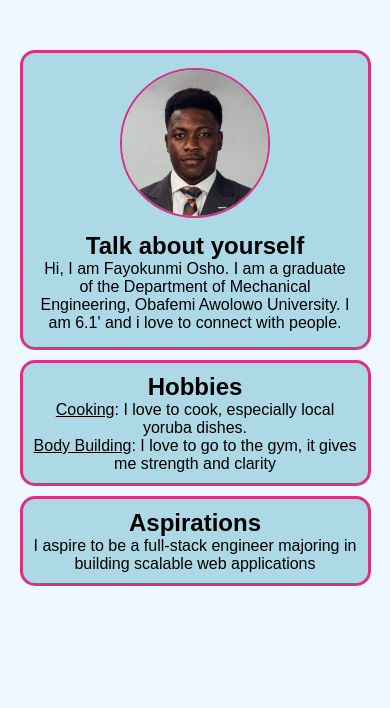
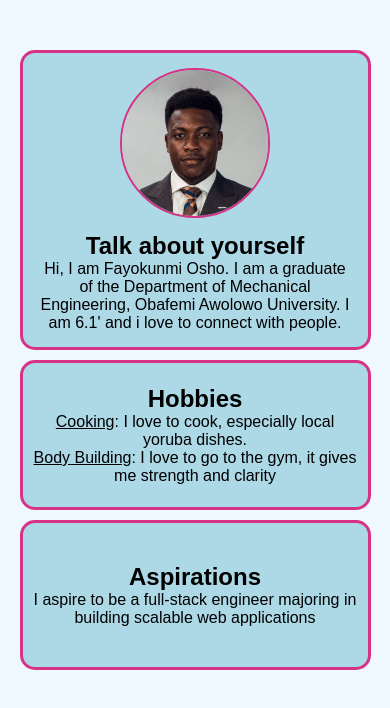
Before and after one commit to Fayorr/ALT-SCHOOL-OF-ENGINEERING, a plain HTML site: page First_Semester_Month_1/Assignment5/index.html in a window 390 px wide. Drawn offline with Linux system fonts and the light colour scheme.

Commit message:
finished Assignment 5

```diff
--- a/First_Semester_Month_1/Assignment5/styles.css
+++ b/First_Semester_Month_1/Assignment5/styles.css
@@ -5,8 +5,8 @@
 	font-family: 'Poppins', sans-serif;
 }
 body {
-  background-color: #f0f8ff;
-  color: #000;
+	background-color: #f0f8ff;
+	color: #000;
 }
 
 /* Grid Styles */
@@ -36,7 +36,7 @@ body {
 	gap: 10px;
 	padding: 15px;
 }
-.grid-about{
+.grid-about {
 	text-align: center;
 }
 .grid-circle {
@@ -66,7 +66,7 @@ body {
 		width: 90%;
 		height: auto;
 		grid-template-columns: 1fr;
-		grid-template-rows: repeat(4, auto);
+		grid-template-rows: auto auto 1fr 1fr;
 	}
 	.grid-user-container {
 		grid-area: 1 / 1 / 2 / 2;
@@ -76,5 +76,8 @@ body {
 	.grid-circle {
 		justify-self: center;
 	}
-
+	.grid-hobbies,
+	.grid-aspirations {
+		min-height: 150px;
+	}
 }
```
